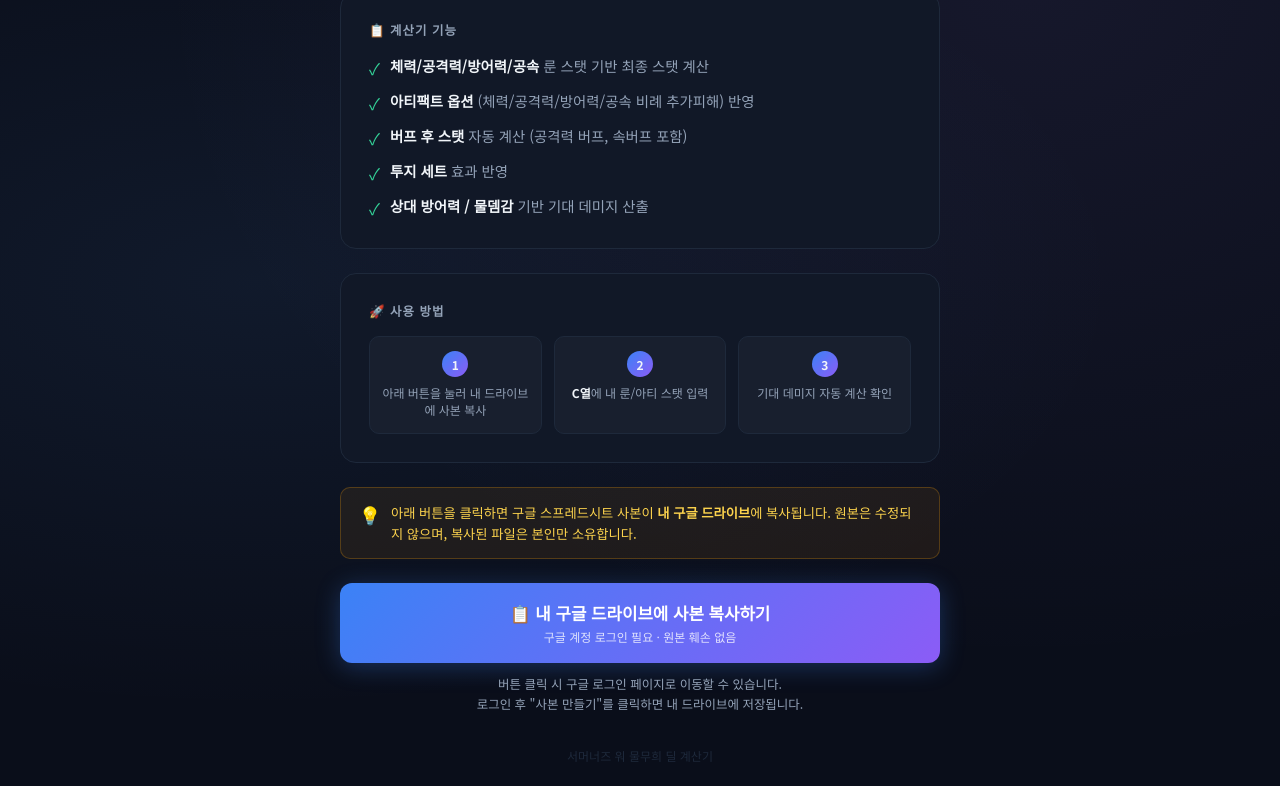
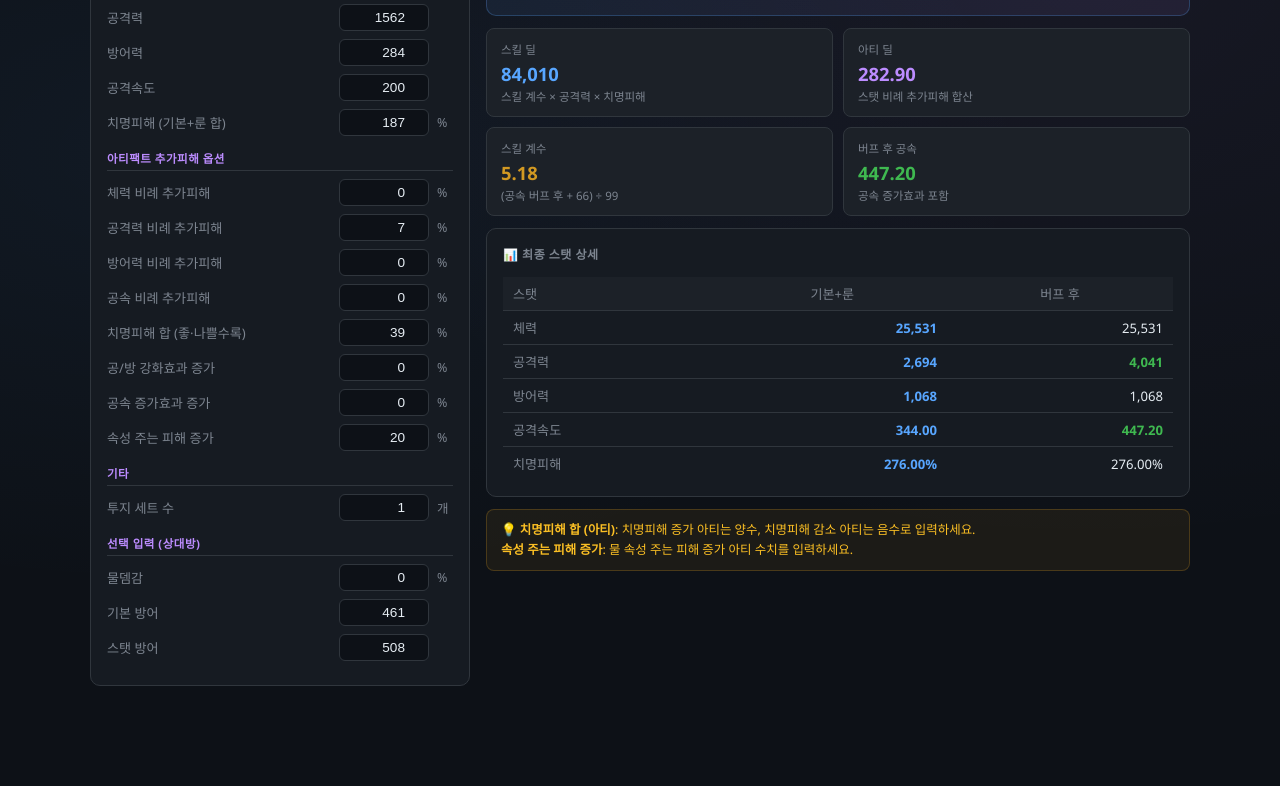
Before and after one commit to June-H/sw-speed-calc, a website: page mulmuhee.html in a window 1280 px wide. Shown: the part 225-1011 px from the top of the page. After the commit the page ends 943 px from the top, so only its background shows below. Drawn offline with Linux system fonts and the light colour scheme.

Commit message:
Replace landing page with full interactive 물무희 calculator

```diff
--- a/mulmuhee.html
+++ b/mulmuhee.html
@@ -5,278 +5,263 @@
 <meta name="viewport" content="width=device-width, initial-scale=1.0">
 <title>물무희 딜 계산기</title>
 <style>
-  @import url('https://fonts.googleapis.com/css2?family=Noto+Sans+KR:wght@400;600;700;900&display=swap');
-
 :root {
-    --bg: #0a0e1a;
-    --card: #111827;
-    --accent: #60a5fa;
-    --accent2: #a78bfa;
-    --gold: #f59e0b;
-    --text: #f1f5f9;
-    --sub: #94a3b8;
-    --border: #1e293b;
-    --green: #34d399;
+  --bg: #0d1117; --card: #161b22; --card2: #1c2128;
+  --accent: #58a6ff; --accent2: #bc8cff;
+  --text: #e6edf3; --sub: #7d8590;
+  --border: #30363d; --green: #3fb950; --yellow: #d29922; --red: #f85149;
+  --teal: #39d353;
 }
-
 * { box-sizing: border-box; margin: 0; padding: 0; }
-
 body {
   background: var(--bg);
   color: var(--text);
-    font-family: 'Noto Sans KR', sans-serif;
+  font-family: 'Segoe UI', sans-serif;
+  padding: 20px;
   min-height: 100vh;
-    display: flex;
-    flex-direction: column;
-    align-items: center;
-    justify-content: center;
-    padding: 24px;
   background-image:
-      radial-gradient(ellipse at 20% 50%, rgba(96,165,250,0.08) 0%, transparent 60%),
-      radial-gradient(ellipse at 80% 20%, rgba(167,139,250,0.08) 0%, transparent 60%);
-  }
-
-  .container {
-    max-width: 600px;
-    width: 100%;
-    text-align: center;
-  }
-
-  .badge {
-    display: inline-block;
-    background: rgba(96,165,250,0.15);
-    color: var(--accent);
-    border: 1px solid rgba(96,165,250,0.3);
-    border-radius: 20px;
-    padding: 4px 14px;
-    font-size: 0.78rem;
-    font-weight: 600;
-    letter-spacing: 1px;
-    margin-bottom: 20px;
+    radial-gradient(ellipse at 15% 40%, rgba(88,166,255,0.06) 0%, transparent 55%),
+    radial-gradient(ellipse at 85% 20%, rgba(188,140,255,0.06) 0%, transparent 55%);
 }
 
 h1 {
-    font-size: 2.4rem;
-    font-weight: 900;
-    line-height: 1.2;
-    margin-bottom: 12px;
-    background: linear-gradient(135deg, #60a5fa, #a78bfa, #f472b6);
+  text-align: center;
+  font-size: 1.6rem;
+  padding: 12px 0 4px;
+  background: linear-gradient(90deg, #58a6ff, #bc8cff);
   -webkit-background-clip: text;
   -webkit-text-fill-color: transparent;
 }
+.subtitle { text-align:center; color: var(--sub); font-size: 0.83rem; margin-bottom: 24px; }
 
-  .subtitle {
-    font-size: 1rem;
-    color: var(--sub);
-    margin-bottom: 36px;
-    line-height: 1.6;
+.layout {
+  display: grid;
+  grid-template-columns: 380px 1fr;
+  gap: 16px;
+  max-width: 1100px;
+  margin: 0 auto;
+}
+@media(max-width:800px){ .layout { grid-template-columns: 1fr; } }
+
+.card { background: var(--card); border: 1px solid var(--border); border-radius: 10px; padding: 16px; margin-bottom: 12px; }
+.card-title { font-size: 0.75rem; font-weight: 600; color: var(--sub); text-transform: uppercase; letter-spacing: .5px; margin-bottom: 14px; }
+
+.section-label {
+  font-size: 0.72rem; color: var(--accent2); font-weight: 600;
+  text-transform: uppercase; letter-spacing: .5px;
+  margin: 14px 0 8px; padding-bottom: 4px;
+  border-bottom: 1px solid var(--border);
 }
 
-  .card {
-    background: var(--card);
-    border: 1px solid var(--border);
-    border-radius: 16px;
-    padding: 28px;
-    margin-bottom: 24px;
-    text-align: left;
+.row { display: flex; align-items: center; gap: 8px; margin-bottom: 8px; }
+.lbl { font-size: 0.82rem; color: var(--sub); flex: 1; }
+input[type=number] {
+  background: var(--bg); border: 1px solid var(--border);
+  border-radius: 6px; color: var(--text);
+  padding: 5px 8px; font-size: 0.85rem; width: 90px;
+  outline: none; transition: border-color .2s; text-align: right;
 }
+input[type=number]:focus { border-color: var(--accent); }
+.unit { font-size: 0.78rem; color: var(--sub); min-width: 16px; }
 
-  .card-title {
-    font-size: 0.78rem;
-    color: var(--sub);
-    text-transform: uppercase;
-    letter-spacing: 1px;
-    margin-bottom: 16px;
-    font-weight: 600;
-  }
-
-  .feature-list {
-    list-style: none;
-    display: flex;
-    flex-direction: column;
+/* Result cards */
+.results-grid {
+  display: grid;
+  grid-template-columns: 1fr 1fr;
   gap: 10px;
-  }
-
-  .feature-list li {
-    display: flex;
-    align-items: flex-start;
-    gap: 10px;
-    font-size: 0.9rem;
-    color: var(--sub);
-    line-height: 1.5;
-  }
-
-  .feature-list li .icon {
-    color: var(--green);
-    font-size: 1rem;
-    flex-shrink: 0;
-    margin-top: 1px;
-  }
-
-  .feature-list li strong {
-    color: var(--text);
-  }
-
-  .info-box {
-    background: rgba(245,158,11,0.08);
-    border: 1px solid rgba(245,158,11,0.25);
-    border-radius: 10px;
-    padding: 14px 18px;
-    margin-bottom: 24px;
-    display: flex;
-    gap: 10px;
-    align-items: flex-start;
-    text-align: left;
-  }
-
-  .info-box .info-icon { font-size: 1.1rem; flex-shrink: 0; }
-
-  .info-box p {
-    font-size: 0.83rem;
-    color: #fcd34d;
-    line-height: 1.6;
-  }
-
-  .copy-btn {
-    display: block;
-    width: 100%;
-    padding: 18px;
-    background: linear-gradient(135deg, #3b82f6, #8b5cf6);
-    color: #fff;
-    border: none;
-    border-radius: 12px;
-    font-size: 1.05rem;
-    font-weight: 700;
-    font-family: 'Noto Sans KR', sans-serif;
-    cursor: pointer;
-    text-decoration: none;
-    transition: all 0.2s;
-    box-shadow: 0 4px 24px rgba(59,130,246,0.3);
   margin-bottom: 12px;
 }
+.stat-card {
+  background: var(--card2);
+  border: 1px solid var(--border);
+  border-radius: 8px;
+  padding: 12px 14px;
+}
+.stat-card .s-label { font-size: 0.72rem; color: var(--sub); margin-bottom: 4px; }
+.stat-card .s-val { font-size: 1.15rem; font-weight: 700; color: var(--accent); }
+.stat-card .s-sub { font-size: 0.72rem; color: var(--sub); margin-top: 2px; }
 
-  .copy-btn:hover {
-    transform: translateY(-2px);
-    box-shadow: 0 8px 32px rgba(59,130,246,0.45);
+.big-card {
+  background: linear-gradient(135deg, rgba(88,166,255,0.08), rgba(188,140,255,0.08));
+  border: 1px solid rgba(88,166,255,0.25);
+  border-radius: 10px;
+  padding: 18px;
+  text-align: center;
+  margin-bottom: 12px;
 }
+.big-card .b-label { font-size: 0.78rem; color: var(--sub); margin-bottom: 6px; }
+.big-card .b-val { font-size: 2.4rem; font-weight: 900; color: var(--accent); line-height: 1; }
+.big-card .b-sub { font-size: 0.78rem; color: var(--sub); margin-top: 6px; }
 
-  .copy-btn:active { transform: translateY(0); }
+.stat-table { width: 100%; border-collapse: collapse; font-size: 0.82rem; }
+.stat-table th { background: var(--card2); padding: 7px 10px; text-align: center; color: var(--sub); font-weight: 500; border-bottom: 1px solid var(--border); }
+.stat-table th:first-child { text-align: left; }
+.stat-table td { padding: 7px 10px; border-bottom: 1px solid var(--border); text-align: right; }
+.stat-table td:first-child { text-align: left; color: var(--sub); }
+.stat-table tr:last-child td { border-bottom: none; }
+.val-accent { color: var(--accent); font-weight: 600; }
+.val-green { color: var(--green); font-weight: 600; }
 
-  .copy-btn .btn-sub {
-    display: block;
-    font-size: 0.75rem;
-    font-weight: 400;
-    opacity: 0.8;
-    margin-top: 3px;
-  }
-
-  .note {
-    font-size: 0.78rem;
-    color: var(--sub);
-    line-height: 1.6;
-  }
-
-  .divider {
-    border: none;
-    border-top: 1px solid var(--border);
-    margin: 24px 0;
-  }
-
-  .steps {
-    display: flex;
-    gap: 12px;
-    margin-top: 4px;
-  }
-
-  .step {
-    flex: 1;
-    background: rgba(255,255,255,0.03);
-    border: 1px solid var(--border);
-    border-radius: 10px;
-    padding: 14px 10px;
-    text-align: center;
-  }
-
-  .step-num {
-    width: 26px;
-    height: 26px;
-    background: linear-gradient(135deg, #3b82f6, #8b5cf6);
-    border-radius: 50%;
-    display: flex;
-    align-items: center;
-    justify-content: center;
-    font-size: 0.75rem;
-    font-weight: 700;
-    margin: 0 auto 8px;
-  }
-
-  .step p {
-    font-size: 0.75rem;
-    color: var(--sub);
-    line-height: 1.4;
-  }
-
-  footer {
-    margin-top: 32px;
-    font-size: 0.75rem;
-    color: var(--border);
+.tip {
+  background: rgba(210,153,34,0.08); border: 1px solid rgba(210,153,34,0.25);
+  border-radius: 8px; padding: 10px 14px; font-size: 0.78rem; color: #fbbf24;
+  margin-bottom: 12px; line-height: 1.6;
 }
 </style>
 </head>
 <body>
-<div class="container">
-  <div class="badge">⚔️ 서머너즈 워</div>
 <h1>물무희 딜 계산기</h1>
-  <p class="subtitle">
-    룬과 아티팩트 스탯을 입력하면<br>
-    예상 딜을 자동으로 계산해드립니다
-  </p>
+<p class="subtitle">룬·아티 스탯을 입력하면 기대 데미지를 자동 계산합니다</p>
 
+<div class="layout">
+<!-- 입력 -->
+<div>
   <div class="card">
-    <div class="card-title">📋 계산기 기능</div>
-    <ul class="feature-list">
-      <li><span class="icon">✓</span><span><strong>체력/공격력/방어력/공속</strong> 룬 스탯 기반 최종 스탯 계산</span></li>
-      <li><span class="icon">✓</span><span><strong>아티팩트 옵션</strong> (체력/공격력/방어력/공속 비례 추가피해) 반영</span></li>
-      <li><span class="icon">✓</span><span><strong>버프 후 스탯</strong> 자동 계산 (공격력 버프, 속버프 포함)</span></li>
-      <li><span class="icon">✓</span><span><strong>투지 세트</strong> 효과 반영</span></li>
-      <li><span class="icon">✓</span><span><strong>상대 방어력 / 물뎀감</strong> 기반 기대 데미지 산출</span></li>
-    </ul>
+    <div class="card-title">📥 룬 스탯 입력</div>
+    <p style="font-size:0.75rem;color:var(--sub);margin-bottom:10px">룬·아티로 증가한 수치만 입력 (기본 스탯 자동 반영)</p>
+
+    <div class="row"><span class="lbl">체력</span><input type="number" id="hp" value="9844"><span class="unit"></span></div>
+    <div class="row"><span class="lbl">공격력</span><input type="number" id="atk" value="1562"><span class="unit"></span></div>
+    <div class="row"><span class="lbl">방어력</span><input type="number" id="def" value="284"><span class="unit"></span></div>
+    <div class="row"><span class="lbl">공격속도</span><input type="number" id="spd" value="200"><span class="unit"></span></div>
+    <div class="row"><span class="lbl">치명피해 (기본+룬 합)</span><input type="number" id="cdmg" value="187"><span class="unit">%</span></div>
+
+    <div class="section-label">아티팩트 추가피해 옵션</div>
+    <div class="row"><span class="lbl">체력 비례 추가피해</span><input type="number" id="a-hp" value="0"><span class="unit">%</span></div>
+    <div class="row"><span class="lbl">공격력 비례 추가피해</span><input type="number" id="a-atk" value="7"><span class="unit">%</span></div>
+    <div class="row"><span class="lbl">방어력 비례 추가피해</span><input type="number" id="a-def" value="0"><span class="unit">%</span></div>
+    <div class="row"><span class="lbl">공속 비례 추가피해</span><input type="number" id="a-spd" value="0"><span class="unit">%</span></div>
+    <div class="row"><span class="lbl">치명피해 합 (좋·나쁠수록)</span><input type="number" id="a-cdmg" value="39"><span class="unit">%</span></div>
+    <div class="row"><span class="lbl">공/방 강화효과 증가</span><input type="number" id="a-atkbuff" value="0"><span class="unit">%</span></div>
+    <div class="row"><span class="lbl">공속 증가효과 증가</span><input type="number" id="a-spdbuff" value="0"><span class="unit">%</span></div>
+    <div class="row"><span class="lbl">속성 주는 피해 증가</span><input type="number" id="a-ele" value="20"><span class="unit">%</span></div>
+
+    <div class="section-label">기타</div>
+    <div class="row"><span class="lbl">투지 세트 수</span><input type="number" id="will" value="1" min="0" max="2"><span class="unit">개</span></div>
+
+    <div class="section-label">선택 입력 (상대방)</div>
+    <div class="row"><span class="lbl">물뎀감</span><input type="number" id="dmgred" value="0"><span class="unit">%</span></div>
+    <div class="row"><span class="lbl">기본 방어</span><input type="number" id="def-base" value="461"><span class="unit"></span></div>
+    <div class="row"><span class="lbl">스탯 방어</span><input type="number" id="def-stat" value="508"><span class="unit"></span></div>
+  </div>
+</div>
+
+<!-- 결과 -->
+<div>
+  <div class="big-card">
+    <div class="b-label">⚔️ 기대 데미지</div>
+    <div class="b-val" id="r-expect">-</div>
+    <div class="b-sub">스킬 딜 + 아티 딜 종합</div>
+  </div>
+
+  <div class="results-grid">
+    <div class="stat-card">
+      <div class="s-label">스킬 딜</div>
+      <div class="s-val" id="r-skill">-</div>
+      <div class="s-sub">스킬 계수 × 공격력 × 치명피해</div>
+    </div>
+    <div class="stat-card">
+      <div class="s-label">아티 딜</div>
+      <div class="s-val" id="r-arti" style="color:var(--accent2)">-</div>
+      <div class="s-sub">스탯 비례 추가피해 합산</div>
+    </div>
+    <div class="stat-card">
+      <div class="s-label">스킬 계수</div>
+      <div class="s-val" id="r-coef" style="color:var(--yellow)">-</div>
+      <div class="s-sub">(공속 버프 후 + 66) ÷ 99</div>
+    </div>
+    <div class="stat-card">
+      <div class="s-label">버프 후 공속</div>
+      <div class="s-val" id="r-spdbuf" style="color:var(--green)">-</div>
+      <div class="s-sub">공속 증가효과 포함</div>
+    </div>
   </div>
 
   <div class="card">
-    <div class="card-title">🚀 사용 방법</div>
-    <div class="steps">
-      <div class="step">
-        <div class="step-num">1</div>
-        <p>아래 버튼을 눌러 내 드라이브에 사본 복사</p>
+    <div class="card-title">📊 최종 스탯 상세</div>
+    <table class="stat-table">
+      <thead><tr>
+        <th>스탯</th><th>기본+룬</th><th>버프 후</th>
+      </tr></thead>
+      <tbody>
+        <tr><td>체력</td><td class="val-accent" id="d-hp">-</td><td id="e-hp">-</td></tr>
+        <tr><td>공격력</td><td class="val-accent" id="d-atk">-</td><td class="val-green" id="e-atk">-</td></tr>
+        <tr><td>방어력</td><td class="val-accent" id="d-def">-</td><td id="e-def">-</td></tr>
+        <tr><td>공격속도</td><td class="val-accent" id="d-spd">-</td><td class="val-green" id="e-spd">-</td></tr>
+        <tr><td>치명피해</td><td class="val-accent" id="d-cdmg">-</td><td id="e-cdmg">-</td></tr>
+      </tbody>
+    </table>
   </div>
-      <div class="step">
-        <div class="step-num">2</div>
-        <p><strong style="color:var(--text)">C열</strong>에 내 룬/아티 스탯 입력</p>
-      </div>
-      <div class="step">
-        <div class="step-num">3</div>
-        <p>기대 데미지 자동 계산 확인</p>
+
+  <div class="tip">
+    💡 <strong>치명피해 합 (아티)</strong>: 치명피해 증가 아티는 양수, 치명피해 감소 아티는 음수로 입력하세요.<br>
+    <strong>속성 주는 피해 증가</strong>: 물 속성 주는 피해 증가 아티 수치를 입력하세요.
   </div>
 </div>
 </div>
 
-  <div class="info-box">
-    <span class="info-icon">💡</span>
-    <p>아래 버튼을 클릭하면 구글 스프레드시트 사본이 <strong>내 구글 드라이브</strong>에 복사됩니다. 원본은 수정되지 않으며, 복사된 파일은 본인만 소유합니다.</p>
-  </div>
+<script>
+function v(id) { return parseFloat(document.getElementById(id).value) || 0; }
+function fmt(n) { return Math.round(n).toLocaleString('ko-KR'); }
+function fmtD(n) { return n.toFixed(2); }
 
-  <a class="copy-btn" href="https://docs.google.com/spreadsheets/d/12h_AAf46toLl3HKrlqjf4m9XZAAOM3I5/copy" target="_blank">
-    📋 내 구글 드라이브에 사본 복사하기
-    <span class="btn-sub">구글 계정 로그인 필요 · 원본 훼손 없음</span>
-  </a>
+function calc() {
+  // Inputs
+  const hp   = v('hp'),   atk  = v('atk'), def  = v('def'), spd  = v('spd'),  cdmg = v('cdmg');
+  const aHp  = v('a-hp'), aAtk = v('a-atk'), aDef = v('a-def'), aSpd = v('a-spd');
+  const aCdmg = v('a-cdmg'), aAtkBuff = v('a-atkbuff'), aSpdBuff = v('a-spdbuff'), aEle = v('a-ele');
+  const will = v('will'), dmgRed = v('dmgred'), defBase = v('def-base'), defStat = v('def-stat');
 
-  <p class="note">
-    버튼 클릭 시 구글 로그인 페이지로 이동할 수 있습니다.<br>
-    로그인 후 "사본 만들기"를 클릭하면 내 드라이브에 저장됩니다.
-  </p>
+  // 최종 스탯 (D열)
+  const dHp   = 11205 * 1.4 + hp;
+  const dAtk  = 670 * 1.61 + atk + 670 * 0.08 * will;
+  const dDef  = 560 * 1.4 + def;
+  const dSpd  = Math.ceil(101 * (1 + 0.15 + 0.28)) + spd - 1;
+  const dCdmg = cdmg + aCdmg + 50;
 
-  <footer>서머너즈 워 물무희 딜 계산기</footer>
-</div>
+  // 버프 후 스탯 (E열)
+  const eHp   = dHp;
+  const eAtk  = dAtk * (1 + 0.5 * (1 + aAtkBuff * 0.01));
+  const eDef  = dDef;
+  const eSpd  = dSpd * (1 + 0.3 * (1 + aSpdBuff * 0.01));
+  const eCdmg = dCdmg;
+
+  // 스킬 계수
+  const coef = (eSpd + 66) / 99;
+
+  // 스킬 딜
+  const skillDmg = eAtk * (1 + 0.25 + eCdmg * 0.01) * coef;
+
+  // 아티 딜
+  const artiDmg = (eHp * aHp + eAtk * aAtk + eDef * aDef + eSpd * aSpd) * 0.01;
+
+  // 기대 데미지
+  const expect = skillDmg * (1 + aEle * 0.01 - dmgRed * 0.01) * 1000 / ((defBase * 1.4 + defStat) * 3.55 + 1140)
+               + artiDmg * (1 - dmgRed * 0.01);
+
+  // 출력
+  document.getElementById('r-expect').textContent = fmt(expect);
+  document.getElementById('r-skill').textContent  = fmt(skillDmg);
+  document.getElementById('r-arti').textContent   = fmtD(artiDmg);
+  document.getElementById('r-coef').textContent   = fmtD(coef);
+  document.getElementById('r-spdbuf').textContent = fmtD(eSpd);
+
+  document.getElementById('d-hp').textContent   = fmt(dHp);
+  document.getElementById('d-atk').textContent  = fmt(dAtk);
+  document.getElementById('d-def').textContent  = fmt(dDef);
+  document.getElementById('d-spd').textContent  = fmtD(dSpd);
+  document.getElementById('d-cdmg').textContent = fmtD(dCdmg) + '%';
+
+  document.getElementById('e-hp').textContent   = fmt(eHp);
+  document.getElementById('e-atk').textContent  = fmt(eAtk);
+  document.getElementById('e-def').textContent  = fmt(eDef);
+  document.getElementById('e-spd').textContent  = fmtD(eSpd);
+  document.getElementById('e-cdmg').textContent = fmtD(eCdmg) + '%';
+}
+
+// 모든 input에 실시간 계산
+document.querySelectorAll('input').forEach(el => el.addEventListener('input', calc));
+calc();
+</script>
 </body>
 </html>
```
Lines whose indentation alone changed are shown as unchanged.
